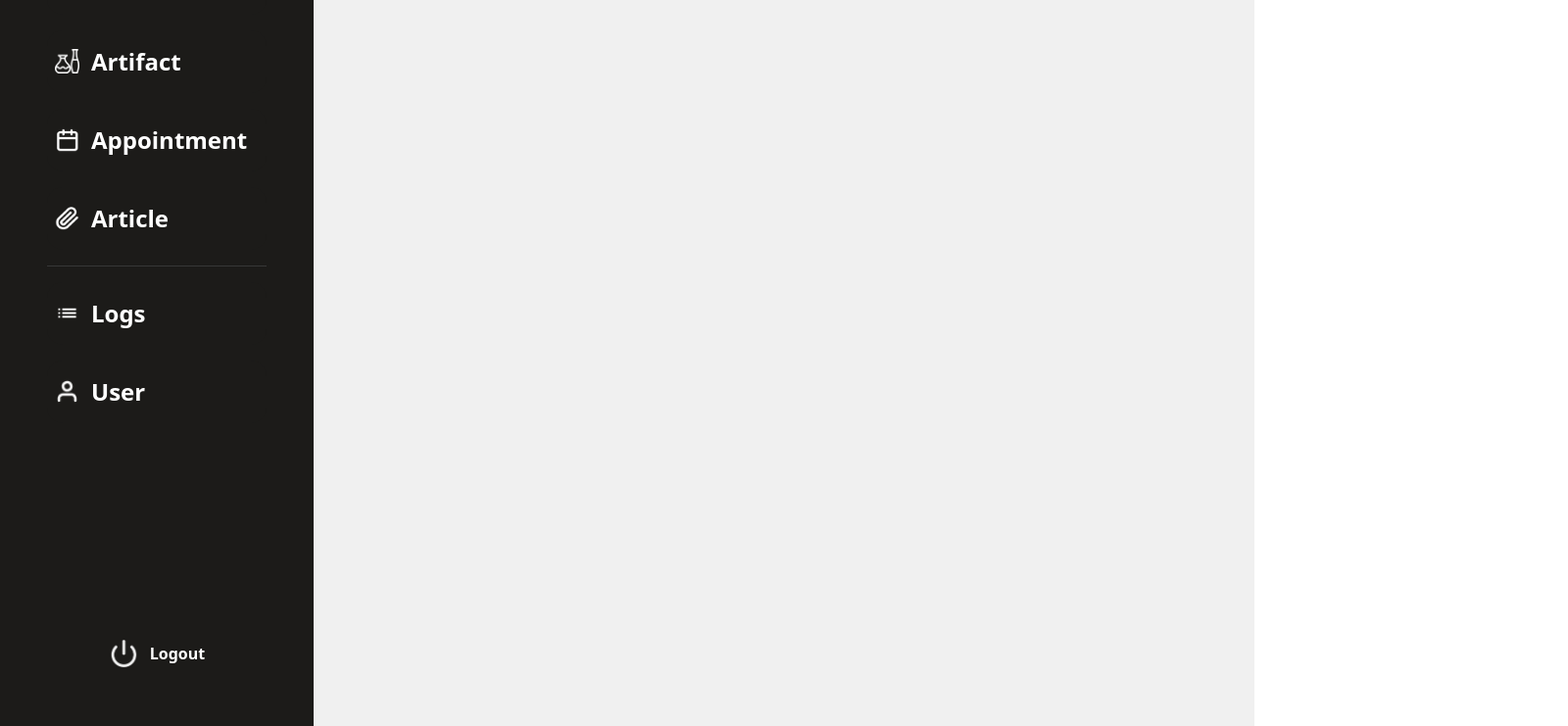
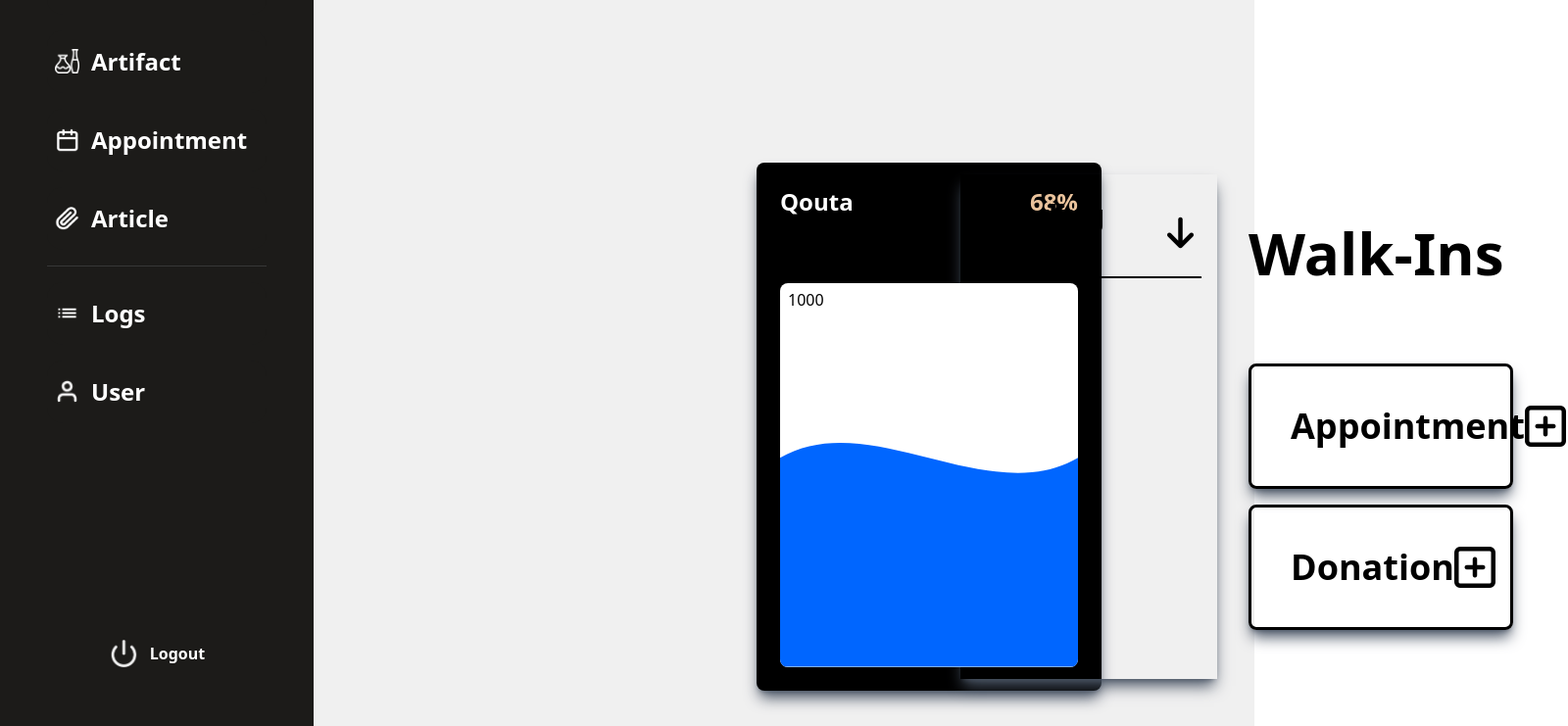
Before and after one commit to k3mosh/Museo-Bulawan-MIS, a React (Vite) app: page /admin/dashboard in a window 1280 px wide. Shown: the part 536-1277 px from the top of the page at 98% size, 1600 px wide, since content can reach past the window. Built offline with nearby package versions, Linux system fonts and the light colour scheme; sample sign-in values are in the browser's storage; a web font is replaced by a local one.

Commit message:
dashboard layout (test)

```diff
--- a/src/pages/admin/Dashboard.jsx
+++ b/src/pages/admin/Dashboard.jsx
@@ -15,25 +15,132 @@ const Dashboard = () => {
 
           <div className='w-full h-full p-7'>
             <div className='w-full flex flex-col xl:flex-row h-1/2'>
-            <div className="xl:w-1/2 w-full xl:h-full h-1/2">
+            <div className="xl:w-1/2 w-full flex gap-x-2 p-2 sm:h-full h-1/2">
+              <div className='h-full min-w-[18rem] md:min-w-[25rem] lg:min-w-[35rem] rounded-lg'>
 
+              </div>
+
+              <div className='w-full flex-col px-2 gap-y-4 flex h-full'>
+                {/* visiors, present, absent */}
+                <div className='w-full h-full rounded-lg'>
+
+                </div>
+
+                <div className='w-full h-full rounded-lg'>
+
+                </div>
+              </div>
             </div>
-            <div className="xl:w-1/2 w-full xl:h-full h-1/2">
+            <div className="xl:w-1/2 w-full p-2 sm:h-full h-1/2">
+              {/* appointment rate */}
+              <div className='w-full h-full rounded-lg'>
 
+              </div>
             </div>
           </div>
             <div className='w-full flex flex-col xl:flex-row h-1/2'>
-             <div className="xl:w-1/2 w-full xl:h-full h-1/2">
+             <div className="xl:w-1/2 w-ful gap-x-2 flex p-2 sm:h-full h-1/2">
+             {/* present, approved visits, qouta */}
+              <div className='w-full flex  h-full'>
+                <div className='min-w-[12rem] lg:min-w-[23rem] flex flex-col p-2 gap-y-2 h-full'>
+                  <div className='h-1/2 w-full rounded-lg'>
+
+                  </div>
+                  <div className='h-1/2 w-full rounded-lg'>
+
+
+                  </div>
+                </div>
+                <div className='w-full flex flex-col p-2 gap-y-2 h-full'>
+                <div className='h-1/2 pt-4 pr-4 w-full'>
+                  <div className='w-full h-full rounded-lg'>
+
+                  </div>
+                </div>
+                <div className='h-1/2 pt-4 pr-4 w-full'>
+                  <div className='w-full h-full rounded-lg'>
+
+                  </div>
+
+                </div>
+
+                </div>
+              </div>
+
+              <div className='min-w-[12rem]  md:min-w-[20rem] lg:min-w-[23rem] px-2 h-full'>
+                <div className='w-full h-full rounded-lg bg-black shadow-lg shadow-gray-600 flex flex-col gap-y-6 p-6'>
+                  <div className='w-full flex justify-between h-auto'>
+                    <span className='text-white text-xl sm:text-2xl font-semibold'>Qouta</span>
+                    <span className='text-[#EAC39C] text-xl sm:text-2xl font-semibold'>68%</span>
+                  </div>
+                  Allen Jepte Mateo
+<div className="relative w-full h-full bg-white rounded-lg flex flex-col justify-start items-start overflow-hidden">
+                            {/* “1000” label at the top */}
+                            <div className="w-full h-[32%] p-2 z-10">
+                              <span>1000</span>
+                            </div>
+
+                            {/* Animated wave container */}
+                            <div className="relative w-full h-[68%] text-white flex items-center justify-center z-10 font-bold text-3xl">
+                              {/* The number floats above the wave */}
+                              <span className="absolute">680</span>
+
+                              {/* SVG “wave” takes the entire bottom area */}
+                              <svg
+                                className="absolute top-0 left-0 w-full h-full"
+                                viewBox="0 0 500 150"
+                                preserveAspectRatio="none"
+                              >
+                                <path
+                                  fill="#0066FF"
+                                  d="M0,30 C150,0 350,60 500,30 L500,150 L0,150 Z"
+                                >
+                                  {/* Animate the wave path back and forth */}
+                                  <animate
+                                    attributeName="d"
+                                    dur="4s"
+                                    repeatCount="indefinite"
+                                    values="
+                  M0,30 C150,0 350,60 500,30 L500,150 L0,150 Z;
+                  M0,20 C150,40 350,-20 500,20 L500,150 L0,150 Z;
+                  M0,30 C150,0 350,60 500,30 L500,150 L0,150 Z
+                "
+                                  />
+                                </path>
+                              </svg>
+                            </div>
+                          </div>
+                </div>
+              </div>
+             </div>
+             <div className="xl:w-1/2 w-full gap-x-6 flex p-5 sm:h-full h-1/2">
+              <div className='w-1/2 h-full'>
+                <div className='w-full shadow-lg shadow-gray-600 p-4 flex-col flex h-full '>
+                  <div className='w-full px-2 flex justify-between items-center py-2 h-auto border-b-2'>
+                    <span className='text-lg sm:text-3xl font-semibold'>Pending Queries</span>
+                    <i class="fa-solid fa-arrow-down text-sm sm:text-4xl cursor-pointer"></i>
+                  </div>
+                </div>
+              </div>
+
+              <div className='w-1/2 flex flex-col justify-around h-full p-2'>
+              <span className='text-2xl sm:text-6xl font-semibold'>Walk-Ins</span>
+              <div className='w-full h-fit gap-y-4 flex flex-col'>
+              <button className='shadow-lg shadow-gray-600  w-full flex items-center justify-between px-5 sm:px-10  border-3 rounded-lg h-[4rem] sm:h-[8rem]'>
+                <span className='sm:text-4xl text-2xl font-semibold'>Appointment</span>
+                <i class="fa-regular fa-square-plus text-2xl sm:text-5xl"></i>
+              </button>
+              <button className='shadow-lg shadow-gray-600  w-full flex items-center justify-between px-5 sm:px-10 border-3 rounded-lg h-[4rem] sm:h-[8rem]'>
+                <span className='sm:text-4xl text-2xl font-semibold'>Donation</span>
+                <i class="fa-regular fa-square-plus text-2xl sm:text-5xl"></i>
+              </button>
+              </div>
+
+              </div>
 
              </div>
-             <div className="xl:w-1/2 w-full xl:h-full h-1/2">
-
-             </div>
-
-
             </div>
           </div>
-
       </div>
     </>
   )
```
